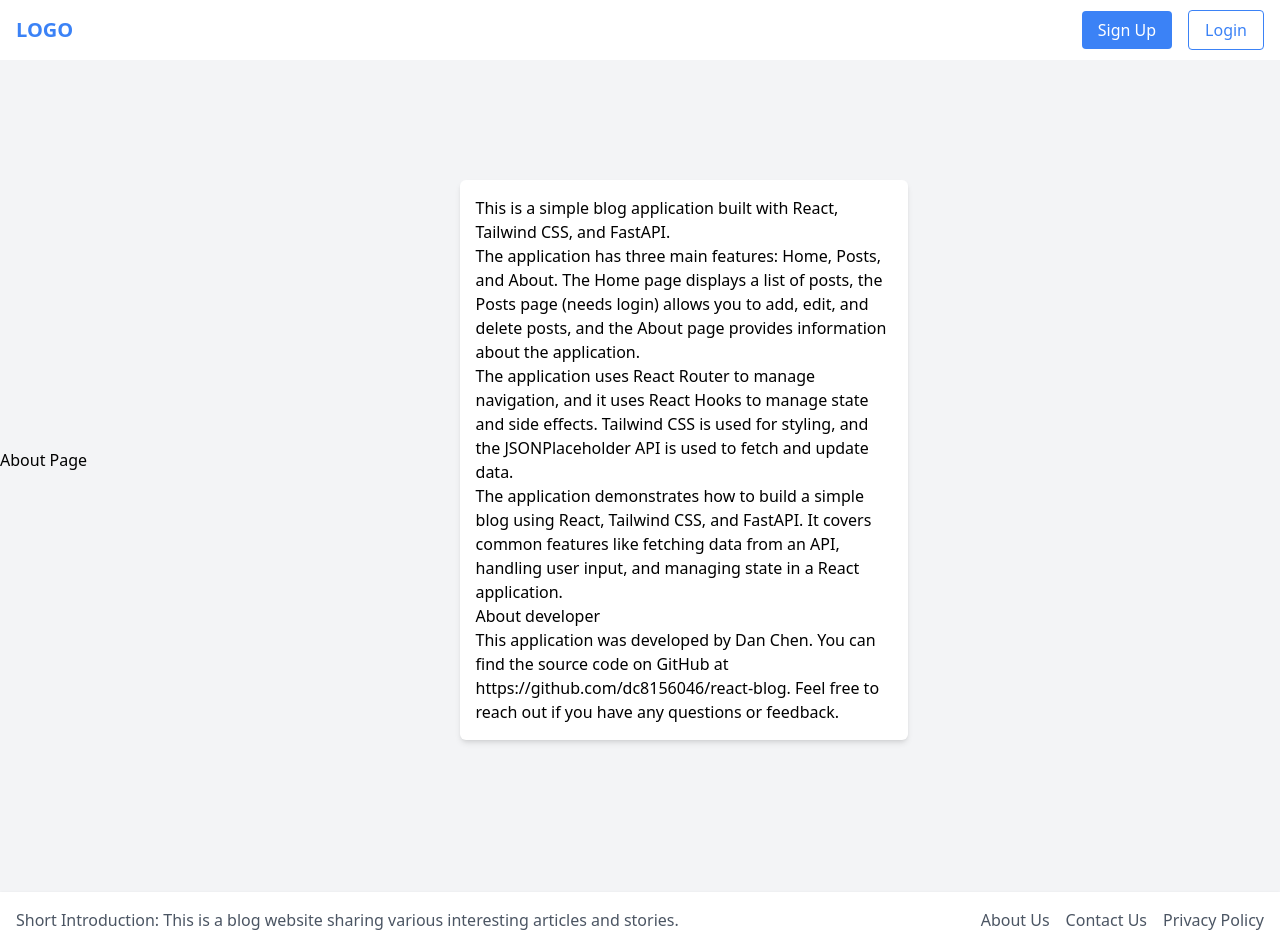
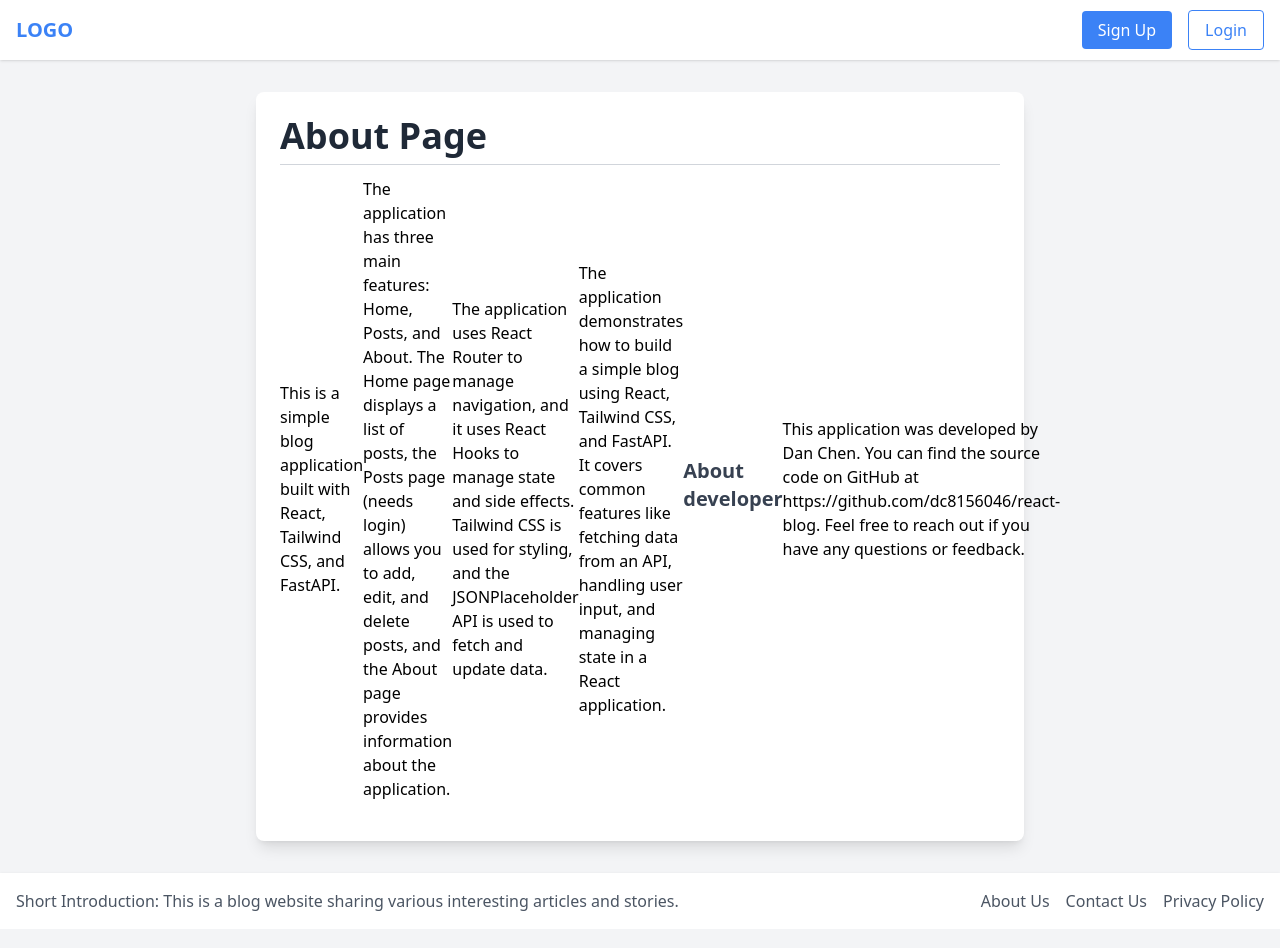
Before and after one commit to dc8156046/react-blog, a Next.js app: page /about in a window 1280 px wide. Built offline with nearby package versions, Linux system fonts and the light colour scheme.

Commit message:
add about page css

```diff
--- a/app/about/page.js
+++ b/app/about/page.js
@@ -5,37 +5,43 @@ export default function AboutPage() {
   return (
     <>
       <Header />
-      <main className="bg-gray-100 flex items-center justify-center h-screen">
-        <h1>About Page</h1>
-        <div className="max-w-md mx-auto p-4 bg-white rounded-md shadow-md">
+      <main className="container mx-auto my-8">
+        <div className="max-w-3xl mx-auto p-6 bg-white rounded-lg shadow-lg">
+          <h1 className="text-4xl font-bold text-gray-800 mb-3 border-b border-gray-300 pb-2">
+            About Page
+          </h1>
+          <div className="flex items-center mb-4">
             <p>
               This is a simple blog application built with React, Tailwind CSS,
               and FastAPI.
             </p>
             <p>
-            The application has three main features: Home, Posts, and About. The
-            Home page displays a list of posts, the Posts page (needs login)
-            allows you to add, edit, and delete posts, and the About page
-            provides information about the application.
+              The application has three main features: Home, Posts, and About.
+              The Home page displays a list of posts, the Posts page (needs
+              login) allows you to add, edit, and delete posts, and the About
+              page provides information about the application.
             </p>
             <p>
-            The application uses React Router to manage navigation, and it uses
-            React Hooks to manage state and side effects. Tailwind CSS is used
-            for styling, and the JSONPlaceholder API is used to fetch and update
-            data.
+              The application uses React Router to manage navigation, and it
+              uses React Hooks to manage state and side effects. Tailwind CSS is
+              used for styling, and the JSONPlaceholder API is used to fetch and
+              update data.
             </p>
             <p>
-            The application demonstrates how to build a simple blog using React,
-            Tailwind CSS, and FastAPI. It covers common features like fetching
-            data from an API, handling user input, and managing state in a React
-            application.
+              The application demonstrates how to build a simple blog using
+              React, Tailwind CSS, and FastAPI. It covers common features like
+              fetching data from an API, handling user input, and managing state
+              in a React application.
             </p>
-          <h3>About developer</h3>
+            <h2 className="text-xl font-semibold text-gray-700 mb-2">
+              About developer
+            </h2>
             <p>
-            This application was developed by Dan Chen. You can find the source
-            code on GitHub at https://github.com/dc8156046/react-blog. Feel free
-            to reach out if you have any questions or feedback.
+              This application was developed by Dan Chen. You can find the
+              source code on GitHub at https://github.com/dc8156046/react-blog.
+              Feel free to reach out if you have any questions or feedback.
             </p>
+          </div>
         </div>
       </main>
       <Footer />
```
Lines whose indentation alone changed are shown as unchanged.
